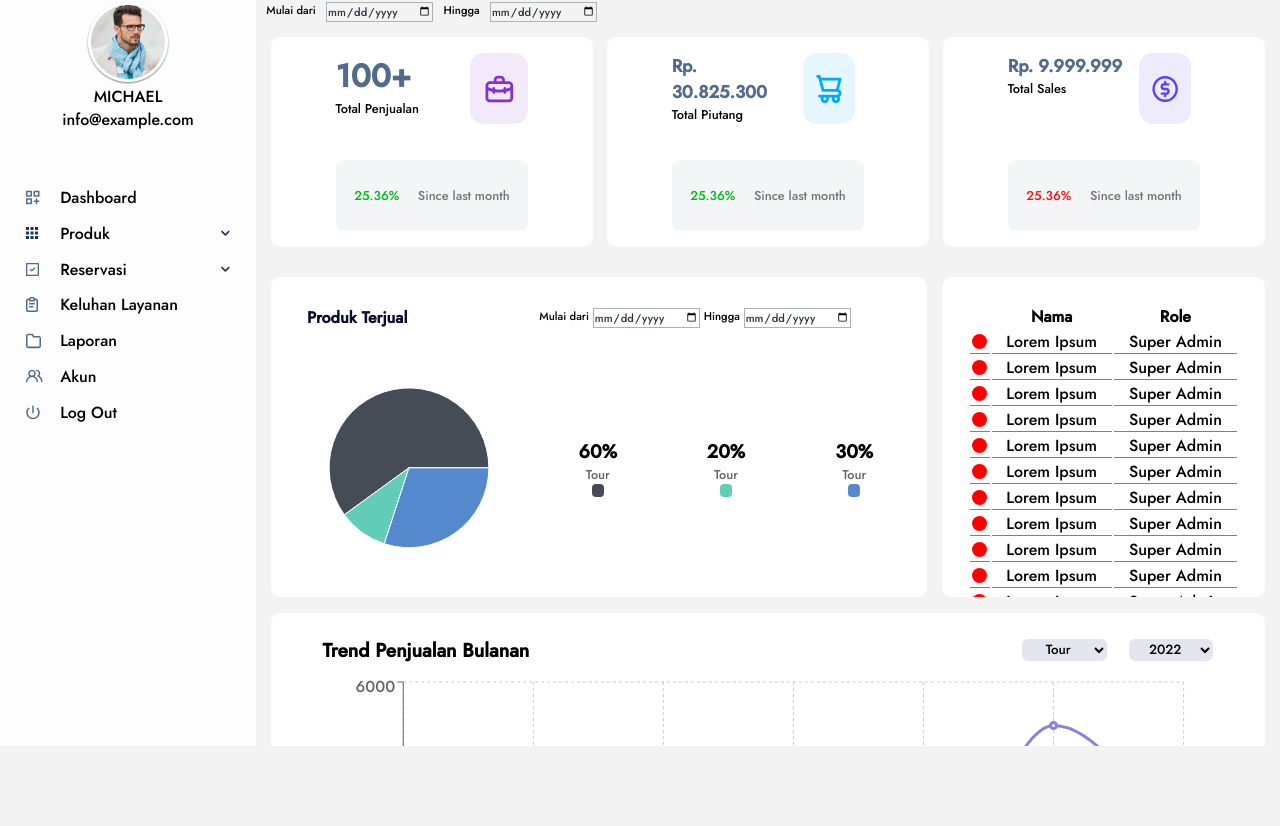
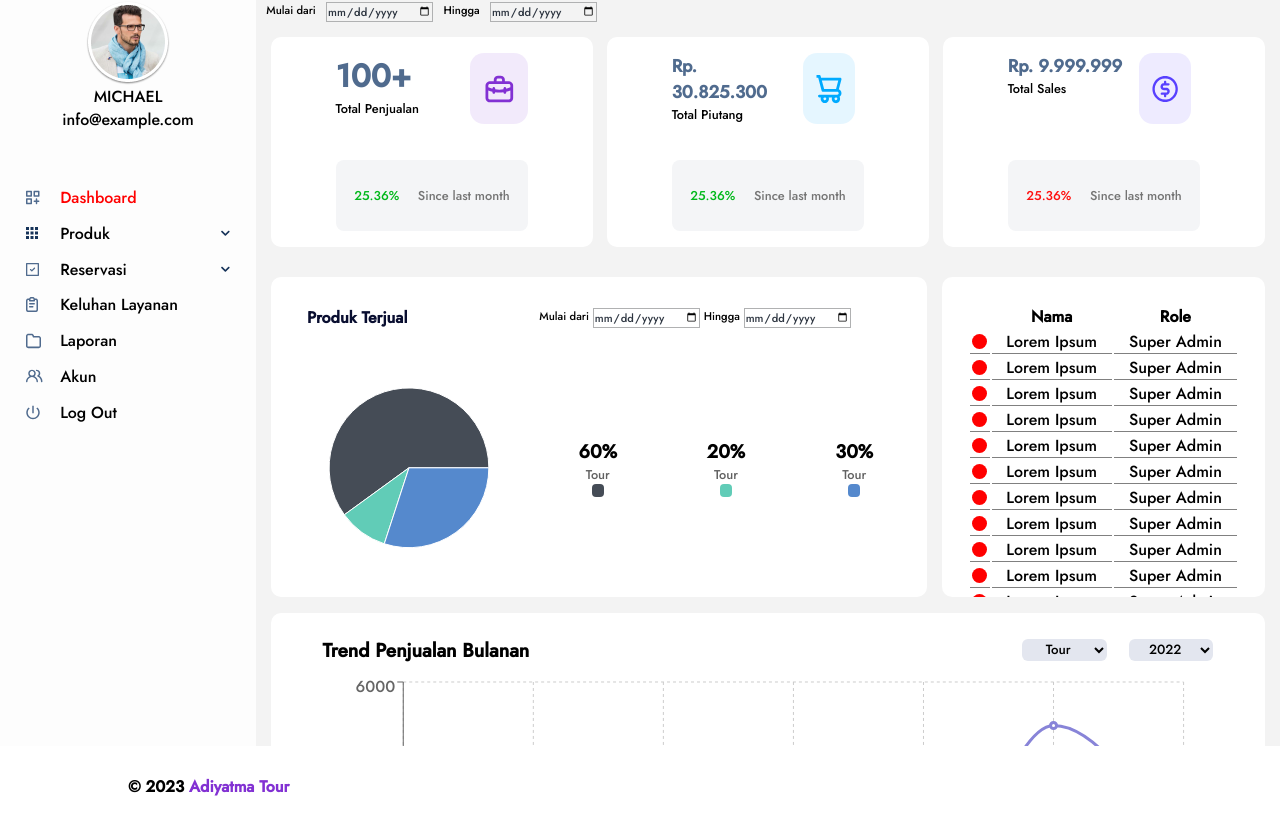
Before and after one commit to Muhammad-Fiqri/adiyatma-tour, a React (Vite) app: page /Dashboard in a window 1280 px wide. Shown: the part 134-960 px from the top of the page. Before the commit the page ends 880 px from the top, so only its background shows below. Built offline with nearby package versions, Linux system fonts and the light colour scheme.

Commit message:
changing main panel function done and footer done

```diff
--- a/src/component/Dashboard.jsx
+++ b/src/component/Dashboard.jsx
@@ -1,4 +1,4 @@
-import { useState } from "react";
+import { useState, useEffect } from "react";
 import $ from 'jquery';
 import "../css/Dashboard.scss";
 import BusinessInfo from "./BusinessInfo";
@@ -6,10 +6,40 @@ import SalesGraph from "./SalesGraph";
 import UserRole from "./UserRole";
 import TotalSoldMonthly from "./TotalSoldMonthly";
 import TotalSoldDaily from "./TotalSoldDaily";
+import Footer from "./footer";
 
 function Dashboard()
 {
     const [is_slided,set_slided] = useState(false);
+    const [current_menu,set_current_menu] = useState("Dashboard");
+
+    const dashboard_clicked = () => {
+        console.log("dashboard_clicked");
+        set_current_menu("Dashboard");
+        console.log(current_menu);
+    }
+
+    const product_clicked = () => {
+        console.log("product_clicked");
+        set_current_menu("Product");
+        console.log(current_menu);
+    }
+
+    useEffect(() => {
+        switch(current_menu)
+        {
+            case "Dashboard":
+                $(".dashboard>p").css("color","red");
+                $(".produk>p").css("color","black");
+                break;
+
+            case "Product":
+                $(".dashboard>p").css("color","black");
+                $(".produk>p").css("color","red");
+                break;
+        }
+    });
+
 
     const burger_icon_clicked = () => {
         let side_panel = $(".left-panel");
@@ -59,11 +89,11 @@ function Dashboard()
                 </div>
                 <div className="dashboard">
                     <img src="./assets/dashboard-icon.svg"></img>
-                    <p>Dashboard</p>
+                    <p onClick={dashboard_clicked}>Dashboard</p>
                 </div>
                 <div className="produk">
                     <img src="./assets/product-icon.svg"></img>
-                    <p>Produk</p>
+                    <p onClick={product_clicked}>Produk</p>
                     <img src="./assets/down-arrow-icon.svg"></img>
                 </div>
                 <div className="reservation">
@@ -100,13 +130,22 @@ function Dashboard()
                         <div className="dot"></div>
                     </div>
                 </div>
-                <BusinessInfo/>
-                <SalesGraph/>
-                <UserRole/>
-                <TotalSoldMonthly/>
-                <TotalSoldDaily/>
+
+                <div id="content-root">
+                    {current_menu == "Dashboard" &&
+                    <>
+                    <BusinessInfo/>
+                    <SalesGraph/>
+                    <UserRole/>
+                    <TotalSoldMonthly/>
+                    <TotalSoldDaily/>
+                    </>
+                    }
+                </div>
             </div>
 
+
+            <Footer/>
         </div>
     );
 }
--- /dev/null
+++ b/src/component/Footer.jsx
@@ -0,0 +1,11 @@
+import "../css/footer.scss";
+
+function Footer() {
+    return(
+        <div className="footer-wrapper">
+            <h1>&#169; 2023 <span>Adiyatma Tour</span></h1>
+        </div>
+    );
+}
+
+export default Footer;
--- a/src/css/Dashboard.scss
+++ b/src/css/Dashboard.scss
@@ -14,6 +14,7 @@ body {
         background-color: white;
         position: sticky;
         top:0px;
+        z-index: 100;
 
         .float-left
         {
--- /dev/null
+++ b/src/css/footer.scss
@@ -0,0 +1,20 @@
+.footer-wrapper
+{
+    width: 100vw;
+    height: 10vh;
+    background-color: white;
+    display: flex;
+    justify-content: flex-start;
+    align-items: center;
+
+    span
+    {
+        color: #8231D3;
+    }
+
+    h1
+    {
+        font-size: 100%;
+        margin-left: 10%;
+    }
+}
```
